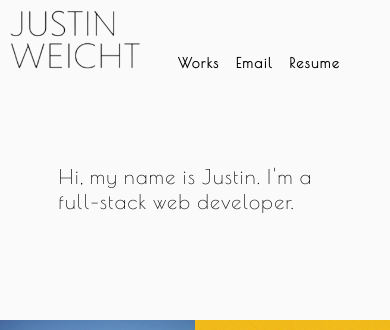
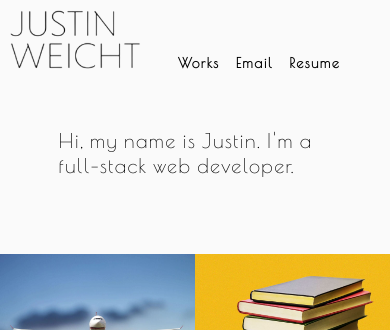
Before and after one commit to JustinWeicht/portfolio, a React (Create React App) app in the folder portfolio/: page / in a window 390 px wide. Shown: the top 330 px of the page. Built offline with nearby package versions, Linux system fonts and the light colour scheme.

Commit message:
adjusted nav and hero mobile spacing

```diff
--- a/portfolio/src/index.css
+++ b/portfolio/src/index.css
@@ -1,7 +1,7 @@
 main {
   margin: 0 auto;
   max-width: 100%;
-  padding: 20px 15% 50px;
+  padding: 30px 15% 75px;
 }
 
 :root {
@@ -132,7 +132,6 @@ nav li {
 
 .flex-row {
   display: flex;
-  flex-wrap: wrap;
   padding-inline-start: 0px;
 }
 
@@ -329,6 +328,12 @@ svg {
 
 /* Responsive layout - makes the two columns stack on top of each other instead of next to each other */
 @media screen and (max-width: 600px) {
+  main {
+    margin: 0 auto;
+    max-width: 100%;
+    padding: 0px 15% 20px;
+  }
+
   h1 {
     font-size: 1.25rem;
   }
```
